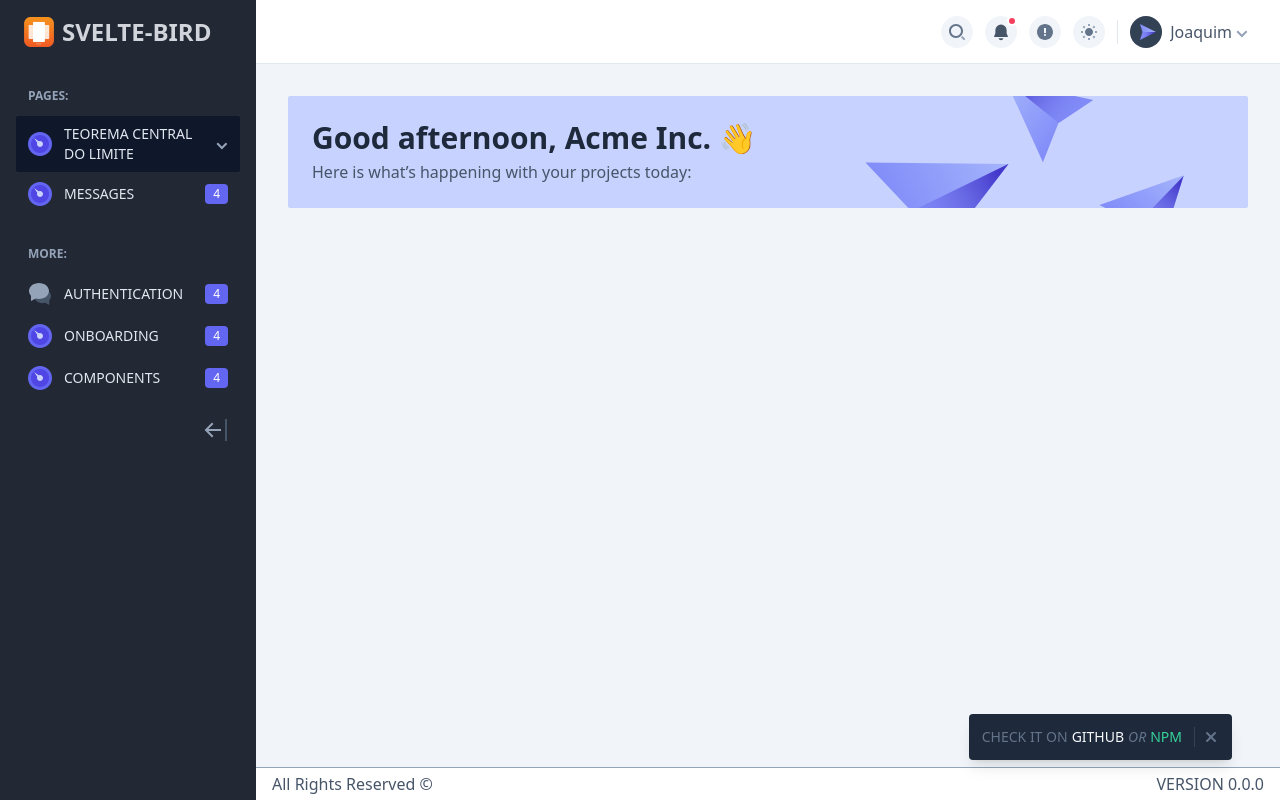
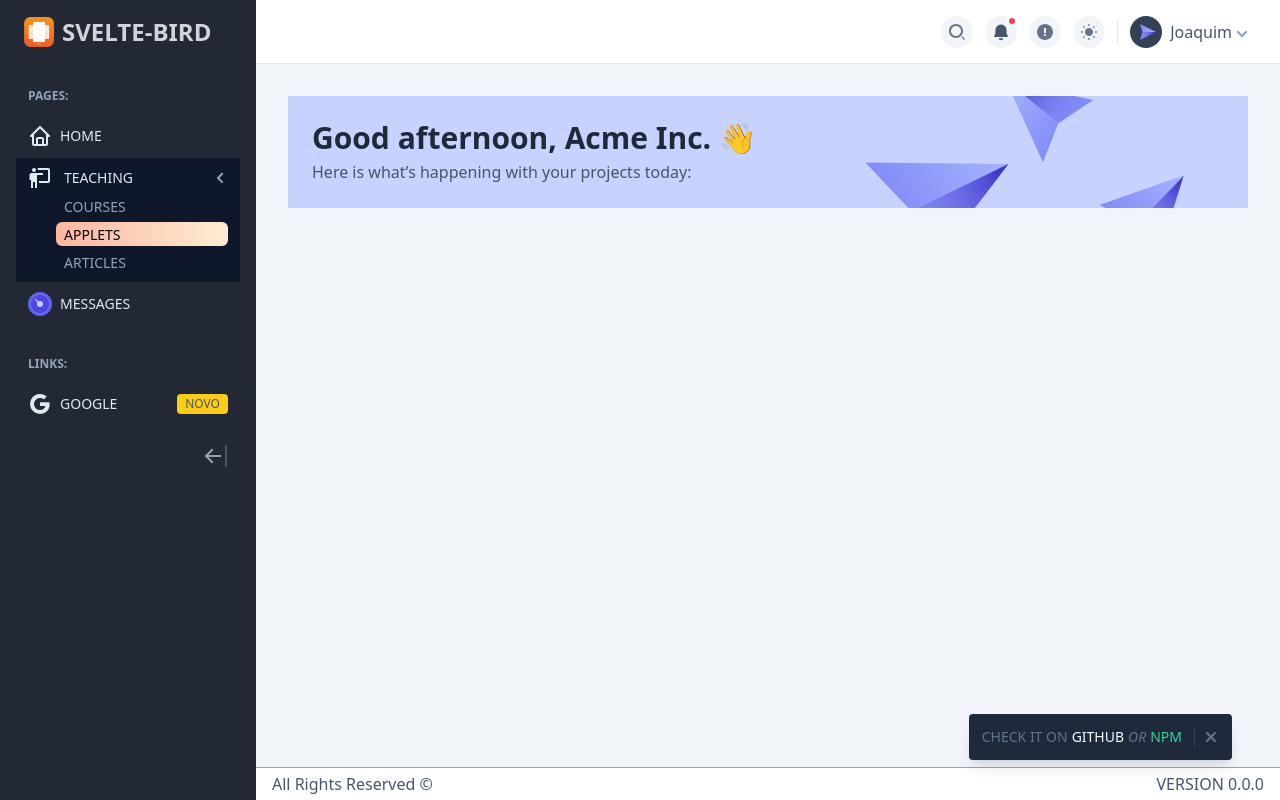
Before and after one commit to joaquimnetocel/svelte-bird, a SvelteKit app: page / in a window 1280 px wide. Built offline with nearby package versions, Linux system fonts and the light colour scheme.

Commit message:
activeMenu

```diff
--- a/src/lib/Sidebar/MenuItemWithSubmenus.svelte
+++ b/src/lib/Sidebar/MenuItemWithSubmenus.svelte
@@ -1,16 +1,19 @@
 <script lang="ts">
 	import { slide } from 'svelte/transition';
 	import type { typeSubmenus } from '../types/typeSidebarData.js';
-	export let propExpanded = false;
-	export let propActive = !false;
 	export let propTitle = 'CLICK HERE';
 	export let propData: typeSubmenus[];
 	export let propIcon: string | undefined = undefined;
+	export let propActiveMenu: string | undefined = undefined;
+	export let propExpandedMenu: string | undefined = undefined;
+	export let propMenuName: string;
+
+	let stateExpanded = propExpandedMenu === propMenuName;
 </script>
 
-<li class:bg-slate-900={propActive} class="mb-0.5 rounded-sm px-3 py-2 last:mb-0">
+<li class:bg-slate-900={stateExpanded} class="mb-0.5 rounded-sm px-3 py-2 last:mb-0">
 	<a
-		on:click={() => (propExpanded = !propExpanded)}
+		on:click={() => (stateExpanded = !stateExpanded)}
 		href="#0"
 		class="block truncate transition duration-150 text-slate-200 hover:text-slate-200"
 	>
@@ -28,7 +31,7 @@
 			</slot>
 			<div class="flex ml-2 shrink-0">
 				<svg
-					class:rotate-90={propExpanded}
+					class:rotate-90={stateExpanded}
 					class="w-3 h-3 ml-1 fill-current false shrink-0 text-slate-400"
 					viewBox="0 0 12 12"
 				>
@@ -37,14 +40,19 @@
 			</div>
 		</div></a
 	>
-	{#if propExpanded}
+	{#if stateExpanded}
 		<div transition:slide class="lg:classSidebarExpanded:block lg:hidden 2xl:block">
-			<ul class="mt-1 false pl-9">
+			<ul class="mt-1 pl-7">
 				{#each propData as currentSubmenu}
 					<li class="mb-1 last:mb-0">
 						<a
+							class:bg-gradient-to-r={currentSubmenu.stringName === propActiveMenu}
+							class:from-[#fcb69f]={currentSubmenu.stringName === propActiveMenu}
+							class:to-[#ffecd2]={currentSubmenu.stringName === propActiveMenu}
+							class:text-black={currentSubmenu.stringName === propActiveMenu}
+							class:text-slate-400={currentSubmenu.stringName !== propActiveMenu}
 							aria-current="page"
-							class="block text-indigo-500 truncate transition duration-150"
+							class="block truncate transition duration-150 rounded-md ps-2"
 							href={currentSubmenu.stringHref}
 							target={currentSubmenu.stringTarget ?? '_self'}
 						>
--- a/src/lib/Sidebar/MenuItemWithoutSubmenus.svelte
+++ b/src/lib/Sidebar/MenuItemWithoutSubmenus.svelte
@@ -2,27 +2,46 @@
 	export let propTitle = 'CLICK HERE';
 	export let propHref = '/';
 	export let propIcon: string | undefined;
+	export let propBadge: string | undefined = undefined;
+	export let propActiveMenu: string | undefined = undefined;
+	export let propMenuName: string;
 </script>
 
-<li class="false mb-0.5 rounded-sm px-3 py-2 last:mb-0">
-	<a class="block truncate transition duration-150 text-slate-200 hover:text-white" href={propHref}>
+<li
+	class="mb-0.5 rounded-xl px-3 py-2 last:mb-0"
+	class:bg-gradient-to-r={propActiveMenu === propMenuName}
+	class:from-[#fcb69f]={propActiveMenu === propMenuName}
+	class:to-[#ffecd2]={propActiveMenu === propMenuName}
+>
+	<a
+		class="block truncate transition duration-150"
+		href={propHref}
+		class:text-slate-200={propActiveMenu !== propMenuName}
+		class:text-black={propActiveMenu === propMenuName}
+	>
 		<div class="flex items-center justify-between">
-			<div class="flex items-center grow">
+			<div class="flex items-center">
 				<!-- eslint-disable-next-line svelte/no-at-html-tags -->
 				{@html propIcon ?? ''}
 				<span
-					class="ml-3 text-sm font-medium duration-200 lg:classSidebarExpanded:opacity-100 lg:opacity-0 2xl:opacity-100"
+					class="ml-2 text-sm font-medium duration-200 lg:classSidebarExpanded:opacity-100 lg:opacity-0 2xl:opacity-100"
 				>
 					{propTitle}
 				</span>
 			</div>
-			<div class="flex flex-shrink-0 ml-2">
-				<span
-					class="inline-flex items-center justify-center h-5 px-2 text-xs font-medium text-white bg-indigo-500 rounded"
-				>
-					4
-				</span>
-			</div>
+			{#if propBadge !== undefined}
+				<div class="flex ml-2">
+					<span
+						class:text-white={propActiveMenu === propMenuName}
+						class:bg-slate-800={propActiveMenu === propMenuName}
+						class:text-slate-600={propActiveMenu !== propMenuName}
+						class:bg-yellow-400={propActiveMenu !== propMenuName}
+						class="inline-flex items-center justify-center h-5 px-2 text-xs font-medium rounded"
+					>
+						{propBadge}
+					</span>
+				</div>
+			{/if}
 		</div></a
 	>
 </li>
--- a/src/lib/types/typeSidebarData.ts
+++ b/src/lib/types/typeSidebarData.ts
@@ -1,20 +1,24 @@
 export type typeSubmenus = {
+	stringName: string;
 	stringTitle: string;
 	stringHref: string;
 	stringTarget?: '_blank' | '_parent' | '_self' | '_top';
 };
 
 type typeMenuWithSubmenus = {
+	stringName: string;
 	stringIcon: string;
 	stringTitle: string;
 	arraySubmenus: typeSubmenus[];
 };
 
-type typeMenuWithoutSubmenus = {
+export type typeMenuWithoutSubmenus = {
+	stringName: string;
 	stringIcon: string;
 	stringTitle: string;
 	stringHref: string;
 	stringTarget?: '_blank' | '_parent' | '_self' | '_top';
+	stringBadge?: string;
 };
 
 type typeSection = {
--- a/src/routes/data/arraySidebarData.ts
+++ b/src/routes/data/arraySidebarData.ts
@@ -1,44 +1,42 @@
 import type { typeSidebarData } from '$lib/index.js';
+import { iconGoogle } from '../icons/iconGoogle.js';
+import { iconHome } from '../icons/iconHome.js';
+import { iconTeaching } from '../icons/iconTeaching.js';
 
 export const arraySidebarData: typeSidebarData = [
 	{
 		stringSection: 'PAGES:',
 		arrayMenus: [
 			{
-				stringTitle: 'TEOREMA CENTRAL DO LIMITE',
-				stringIcon: `
-					<svg class="w-6 h-6 shrink-0" viewBox="0 0 24 24">
-						<path
-							class="text-indigo-500 fill-current"
-							d="M12 0C5.383 0 0 5.383 0 12s5.383 12 12 12 12-5.383 12-12S18.617 0 12 0z"
-						/>
-						<path
-							class="text-indigo-600 fill-current"
-							d="M12 3c-4.963 0-9 4.037-9 9s4.037 9 9 9 9-4.037 9-9-4.037-9-9-9z"
-						/>
-						<path
-							class="text-indigo-200 fill-current"
-							d="M12 15c-1.654 0-3-1.346-3-3 0-.462.113-.894.3-1.285L6 6l4.714 3.301A2.973 2.973 0 0112 9c1.654 0 3 1.346 3 3s-1.346 3-3 3z"
-						/>
-					</svg>
-				`,
+				stringTitle: 'HOME',
+				stringHref: '/',
+				stringIcon: iconHome,
+				stringName: 'menuHome',
+			},
+			{
+				stringTitle: 'TEACHING',
+				stringIcon: iconTeaching,
 				arraySubmenus: [
 					{
-						stringTitle: 'GOOGLE',
-						stringHref: 'http://www.google.com.br',
-						stringTarget: '_blank',
+						stringTitle: 'COURSES',
+						stringHref: '/',
+						stringName: 'menuCourses',
 					},
 					{
-						stringTitle: 'BOL',
-						stringHref: 'http://www.bol.com.br',
+						stringTitle: 'APPLETS',
+						stringHref: '/',
+						stringName: 'menuApplets',
 					},
 					{
-						stringTitle: 'IG',
-						stringHref: 'http://www.ig.com.br',
+						stringTitle: 'ARTICLES',
+						stringHref: '/',
+						stringName: 'menuArticles',
 					},
 				],
+				stringName: 'menuTeaching',
 			},
 			{
+				stringName: 'menuMessages',
 				stringIcon: `
 					<svg class="w-6 h-6 shrink-0" viewBox="0 0 24 24">
 						<path
@@ -61,63 +59,15 @@ export const arraySidebarData: typeSidebarData = [
 		],
 	},
 	{
-		stringSection: 'MORE:',
+		stringSection: 'LINKS:',
 		arrayMenus: [
 			{
-				stringTitle: 'AUTHENTICATION',
-				stringHref: '/auth',
-				stringIcon: `
-					<svg class="w-6 h-6 shrink-0" viewBox="0 0 24 24">
-						<path
-							class="fill-current text-slate-600"
-							d="M14.5 7c4.695 0 8.5 3.184 8.5 7.111 0 1.597-.638 3.067-1.7 4.253V23l-4.108-2.148a10 10 0 01-2.692.37c-4.695 0-8.5-3.184-8.5-7.11C6 10.183 9.805 7 14.5 7z"
-						/>
-						<path
-							class="fill-current text-slate-400"
-							d="M11 1C5.477 1 1 4.582 1 9c0 1.797.75 3.45 2 4.785V19l4.833-2.416C8.829 16.85 9.892 17 11 17c5.523 0 10-3.582 10-8s-4.477-8-10-8z"
-						/>
-					</svg>
-				`,
-			},
-			{
-				stringTitle: 'ONBOARDING',
-				stringHref: '/onbo',
-				stringIcon: `
-					<svg class="w-6 h-6 shrink-0" viewBox="0 0 24 24">
-						<path
-							class="text-indigo-500 fill-current"
-							d="M12 0C5.383 0 0 5.383 0 12s5.383 12 12 12 12-5.383 12-12S18.617 0 12 0z"
-						/>
-						<path
-							class="text-indigo-600 fill-current"
-							d="M12 3c-4.963 0-9 4.037-9 9s4.037 9 9 9 9-4.037 9-9-4.037-9-9-9z"
-						/>
-						<path
-							class="text-indigo-200 fill-current"
-							d="M12 15c-1.654 0-3-1.346-3-3 0-.462.113-.894.3-1.285L6 6l4.714 3.301A2.973 2.973 0 0112 9c1.654 0 3 1.346 3 3s-1.346 3-3 3z"
-						/>
-					</svg>
-				`,
-			},
-			{
-				stringTitle: 'COMPONENTS',
-				stringHref: '/compo',
-				stringIcon: `
-					<svg class="w-6 h-6 shrink-0" viewBox="0 0 24 24">
-						<path
-							class="text-indigo-500 fill-current"
-							d="M12 0C5.383 0 0 5.383 0 12s5.383 12 12 12 12-5.383 12-12S18.617 0 12 0z"
-						/>
-						<path
-							class="text-indigo-600 fill-current"
-							d="M12 3c-4.963 0-9 4.037-9 9s4.037 9 9 9 9-4.037 9-9-4.037-9-9-9z"
-						/>
-						<path
-							class="text-indigo-200 fill-current"
-							d="M12 15c-1.654 0-3-1.346-3-3 0-.462.113-.894.3-1.285L6 6l4.714 3.301A2.973 2.973 0 0112 9c1.654 0 3 1.346 3 3s-1.346 3-3 3z"
-						/>
-					</svg>
-				`,
+				stringName: 'menuGoogle',
+				stringTitle: 'GOOGLE',
+				stringHref: 'http://www.google.com.br',
+				stringIcon: iconGoogle,
+				stringTarget: '_blank',
+				stringBadge: 'NOVO',
 			},
 		],
 	},
--- /dev/null
+++ b/src/routes/icons/iconGoogle.ts
@@ -0,0 +1,3 @@
+export const iconGoogle = `
+<svg xmlns="http://www.w3.org/2000/svg" width="24" height="24" viewBox="0 0 24 24"><path fill="currentColor" d="M3.064 7.51A9.996 9.996 0 0 1 12 2c2.695 0 4.959.991 6.69 2.605l-2.867 2.868C14.786 6.482 13.468 5.977 12 5.977c-2.605 0-4.81 1.76-5.595 4.123c-.2.6-.314 1.24-.314 1.9c0 .66.114 1.3.314 1.9c.786 2.364 2.99 4.123 5.595 4.123c1.345 0 2.49-.355 3.386-.955a4.6 4.6 0 0 0 1.996-3.018H12v-3.868h9.418c.118.654.182 1.336.182 2.045c0 3.046-1.09 5.61-2.982 7.35C16.964 21.105 14.7 22 12 22A9.996 9.996 0 0 1 2 12c0-1.614.386-3.14 1.064-4.49Z"/></svg>
+`;
--- /dev/null
+++ b/src/routes/icons/iconHome.ts
@@ -0,0 +1,3 @@
+export const iconHome = `
+	<svg xmlns="http://www.w3.org/2000/svg" width="24" height="24" viewBox="0 0 24 24"><path fill="currentColor" d="M3 13h1v7c0 1.103.897 2 2 2h12c1.103 0 2-.897 2-2v-7h1a1 1 0 0 0 .707-1.707l-9-9a.999.999 0 0 0-1.414 0l-9 9A1 1 0 0 0 3 13zm7 7v-5h4v5h-4zm2-15.586l6 6V15l.001 5H16v-5c0-1.103-.897-2-2-2h-4c-1.103 0-2 .897-2 2v5H6v-9.586l6-6z"/></svg>
+`;
--- /dev/null
+++ b/src/routes/icons/iconTeaching.ts
@@ -0,0 +1,3 @@
+export const iconTeaching = `
+<svg xmlns="http://www.w3.org/2000/svg" width="24" height="24" viewBox="0 0 24 24"><path fill="currentColor" d="M20 17a2 2 0 0 0 2-2V4a2 2 0 0 0-2-2H9.46c.35.61.54 1.3.54 2h10v11h-9v2m4-10v2H9v13H7v-6H5v6H3v-8H1.5V9a2 2 0 0 1 2-2H15M8 4a2 2 0 0 1-2 2a2 2 0 0 1-2-2a2 2 0 0 1 2-2a2 2 0 0 1 2 2Z"/></svg>
+`;
```
Also changed, not shown: src/lib/Sidebar.svelte (+7 -1 lines).
